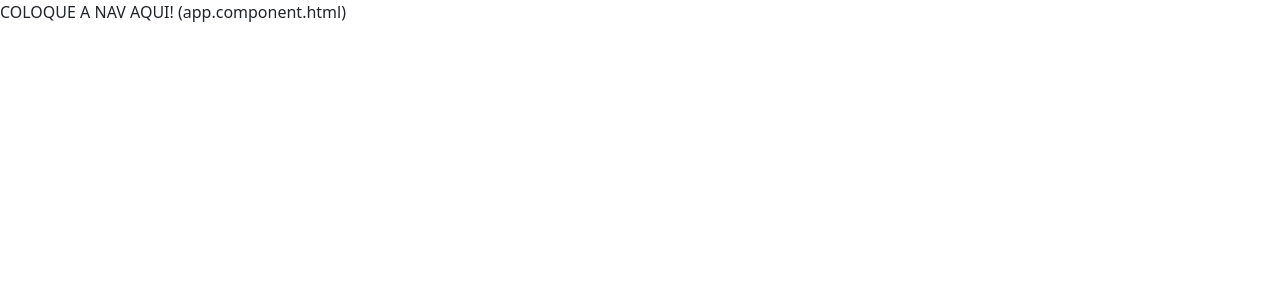
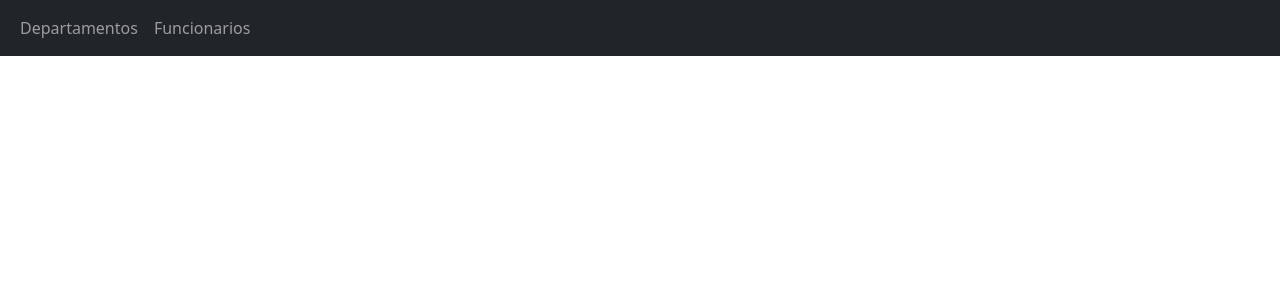
Before and after one commit to marcelloventurini/AngularWebAPI, an Angular app in the folder AppAngular/: page / in a window 1280 px wide. Shown: the top 300 px of the page. Built offline with nearby package versions, Linux system fonts and the light colour scheme.

Commit message:
add navbar

```diff
--- a/AppAngular/src/app/app.component.html
+++ b/AppAngular/src/app/app.component.html
@@ -1,3 +1,12 @@
-<p>COLOQUE A NAV AQUI! (app.component.html)</p>
+<nav class="navbar navbar-expand-lg navbar-dark bg-dark">
+  <div class="container-fluid">
+    <div class="collapse navbar-collapse" id="navbarSupportedContent">
+      <ul class="navbar-nav me-auto mb-2 mb-lg-0">
+        <li class="nav-item"><a class="nav-link" routerLinkActive="active" routerLink="#">Departamentos</a></li>
+        <li class="nav-item"><a class="nav-link" routerLinkActive="active" routerLink="funcionarios">Funcionarios</a></li>
+      </ul>
+    </div>
+  </div>
+</nav>
 
 <router-outlet></router-outlet>
--- a/AppAngular/src/index.html
+++ b/AppAngular/src/index.html
@@ -1,5 +1,5 @@
 <!doctype html>
-<html lang="en">
+<html lang="pt-br">
 <head>
   <meta charset="utf-8">
   <title>AppAngular</title>
```
